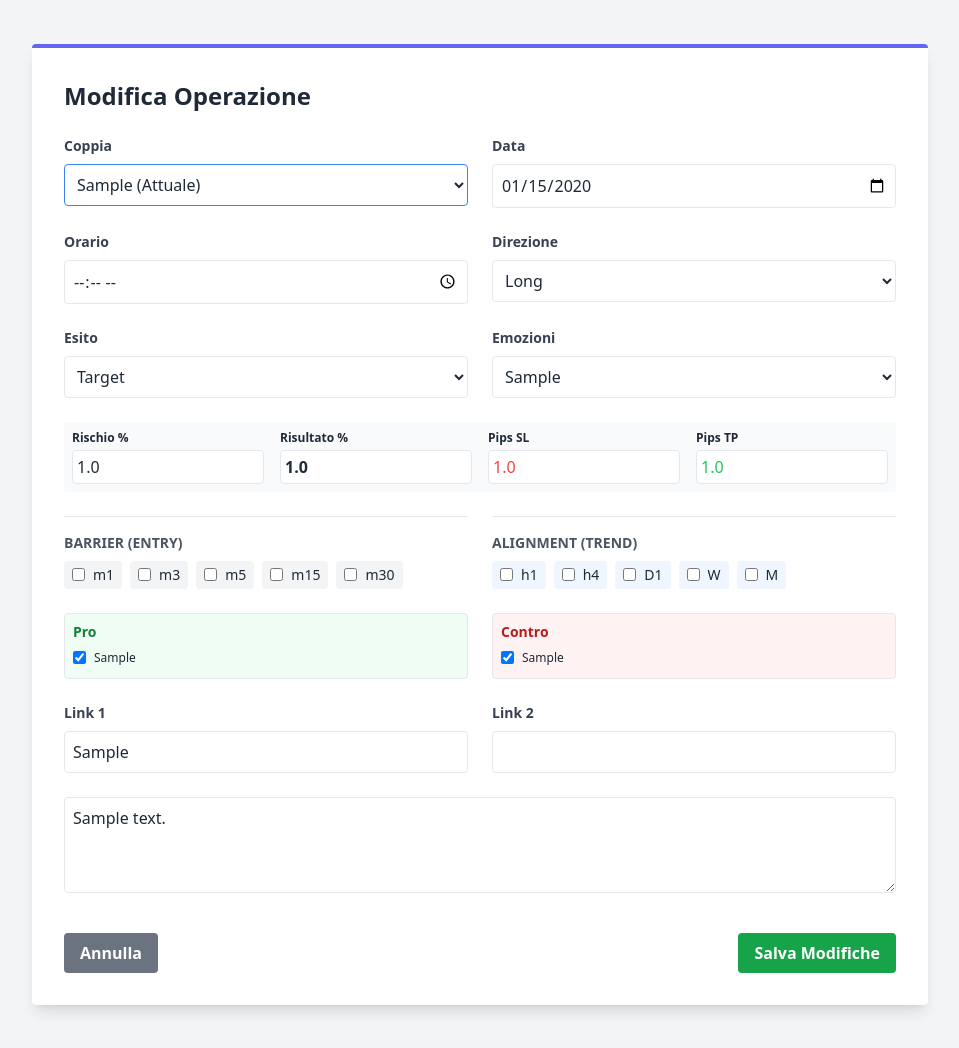
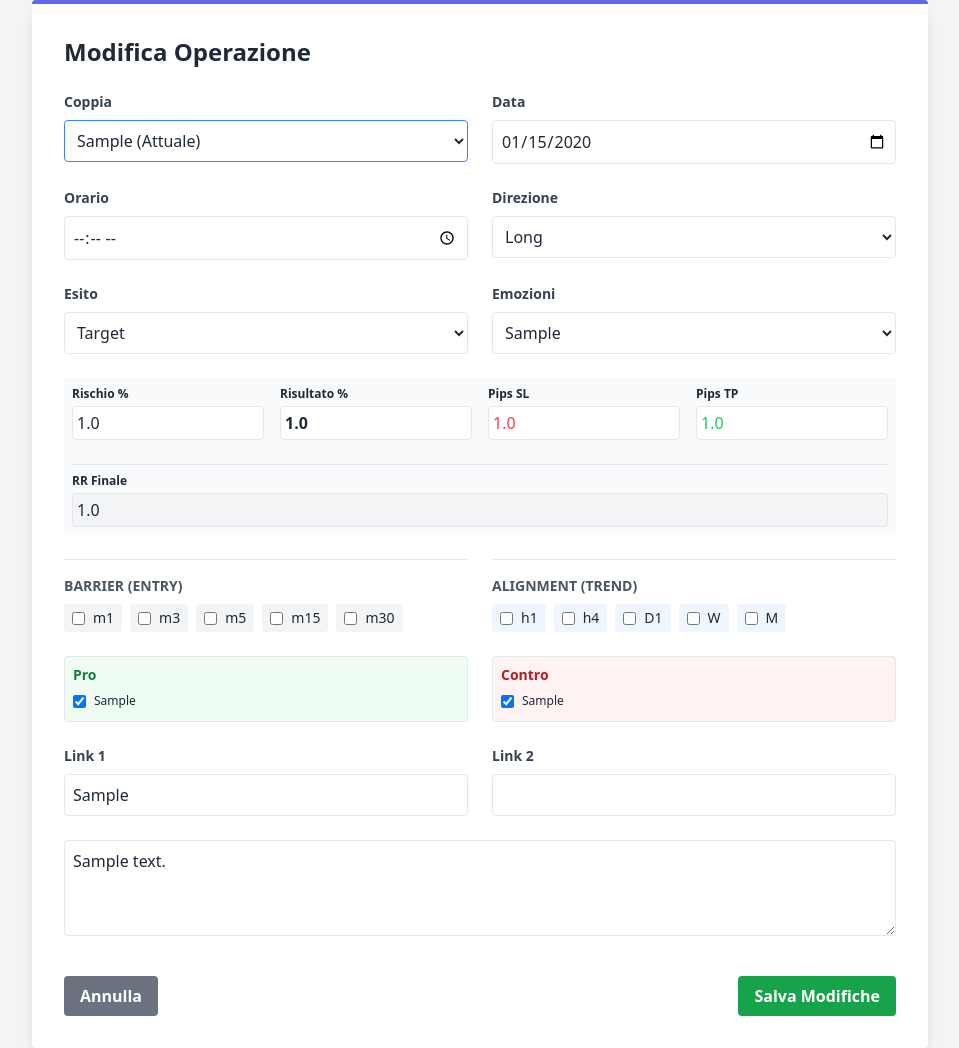
Before and after one commit to ipadpeda-ctrl/dtcjournal, a Flask app: page /edit_trade/1 in a window 1280 px wide. Shown: the whole page, without its empty margins (160-1119 px from the left). Run offline with Flask 3, Linux system fonts and the light colour scheme; a user stored in the database is signed in; tables that the repository leaves empty hold one stand-in row (values such as "Sample post"); some libraries are stand-ins or nearby versions.

Commit message:
Add files via upload

```diff
--- a/templates/edit_trade.html
+++ b/templates/edit_trade.html
@@ -34,14 +34,15 @@
             <div><label class="block text-gray-700 dark:text-gray-300 text-sm font-bold mb-2">Data</label><input type="date" name="date" value="{{ trade.date.strftime('%Y-%m-%d') }}" class="border dark:border-gray-600 p-2 rounded w-full bg-white dark:bg-gray-700 dark:text-white"></div>
             <div><label class="block text-gray-700 dark:text-gray-300 text-sm font-bold mb-2">Orario</label><input type="time" name="time" value="{{ trade.time }}" class="border dark:border-gray-600 p-2 rounded w-full bg-white dark:bg-gray-700 dark:text-white"></div>
             <div><label class="block text-gray-700 dark:text-gray-300 text-sm font-bold mb-2">Direzione</label><select name="direction" class="border dark:border-gray-600 p-2 rounded w-full bg-white dark:bg-gray-700 dark:text-white"><option value="Long" {% if trade.direction == 'Long' %}selected{% endif %}>Long</option><option value="Short" {% if trade.direction == 'Short' %}selected{% endif %}>Short</option></select></div>
-            <div><label class="block text-gray-700 dark:text-gray-300 text-sm font-bold mb-2">Esito</label><select name="outcome" class="border dark:border-gray-600 p-2 rounded w-full bg-white dark:bg-gray-700 dark:text-white"><option value="Target" {% if trade.outcome == 'Target' %}selected{% endif %}>Target</option><option value="Stop Loss" {% if trade.outcome == 'Stop Loss' %}selected{% endif %}>Stop Loss</option><option value="Breakeven" {% if trade.outcome == 'Breakeven' %}selected{% endif %}>Breakeven</option><option value="Non Fillato" {% if trade.outcome == 'Non Fillato' %}selected{% endif %}>Non Fillato</option><option value="Setup" {% if trade.outcome == 'Setup' %}selected{% endif %}>Setup</option></select></div>
+            <div><label class="block text-gray-700 dark:text-gray-300 text-sm font-bold mb-2">Esito</label><select name="outcome" id="outcome" class="border dark:border-gray-600 p-2 rounded w-full bg-white dark:bg-gray-700 dark:text-white"><option value="Target" {% if trade.outcome == 'Target' %}selected{% endif %}>Target</option><option value="Stop Loss" {% if trade.outcome == 'Stop Loss' %}selected{% endif %}>Stop Loss</option><option value="Breakeven" {% if trade.outcome == 'Breakeven' %}selected{% endif %}>Breakeven</option><option value="Non Fillato" {% if trade.outcome == 'Non Fillato' %}selected{% endif %}>Non Fillato</option><option value="Setup" {% if trade.outcome == 'Setup' %}selected{% endif %}>Setup</option></select></div>
             <div><label class="block text-gray-700 dark:text-gray-300 text-sm font-bold mb-2">Emozioni</label><select name="emotions" class="border dark:border-gray-600 p-2 rounded w-full bg-white dark:bg-gray-700 dark:text-white"><option value="{{ trade.emotions }}" selected>{{ trade.emotions }}</option><option value="ansia">Ansia</option><option value="stress">Stress</option><option value="paura">Paura</option><option value="fretta">Fretta</option><option value="tranquillo">Tranquillo</option><option value="sicuro">Sicuro</option><option value="calmo">Calmo</option></select></div>
 
             <div class="col-span-1 md:col-span-2 grid grid-cols-4 gap-4 bg-gray-50 dark:bg-gray-700 p-2 rounded">
-                <div><label class="block text-xs font-bold mb-1">Rischio %</label><input type="number" step="0.01" name="risk_percent" value="{{ trade.risk_percent }}" class="border p-1 rounded w-full"></div>
-                <div><label class="block text-xs font-bold mb-1">Risultato %</label><input type="number" step="0.01" name="result_percent" value="{{ trade.result_percent }}" class="border p-1 rounded w-full font-bold"></div>
-                <div><label class="block text-xs font-bold mb-1">Pips SL</label><input type="number" step="0.1" name="pips_sl" value="{{ trade.pips_sl }}" class="border p-1 rounded w-full text-red-500"></div>
-                <div><label class="block text-xs font-bold mb-1">Pips TP</label><input type="number" step="0.1" name="pips_tp" value="{{ trade.pips_tp }}" class="border p-1 rounded w-full text-green-500"></div>
+                <div><label class="block text-xs font-bold mb-1">Rischio %</label><input type="number" step="0.01" name="risk_percent" id="risk_percent" value="{{ trade.risk_percent }}" class="border p-1 rounded w-full"></div>
+                <div><label class="block text-xs font-bold mb-1">Risultato %</label><input type="number" step="0.01" name="result_percent" id="result_percent" value="{{ trade.result_percent }}" class="border p-1 rounded w-full font-bold"></div>
+                <div><label class="block text-xs font-bold mb-1">Pips SL</label><input type="number" step="0.1" name="pips_sl" id="pips_sl" value="{{ trade.pips_sl }}" class="border p-1 rounded w-full text-red-500"></div>
+                <div><label class="block text-xs font-bold mb-1">Pips TP</label><input type="number" step="0.1" name="pips_tp" id="pips_tp" value="{{ trade.pips_tp }}" class="border p-1 rounded w-full text-green-500"></div>
+                <div class="col-span-4 mt-2 border-t pt-2"><label class="block text-xs font-bold mb-1">RR Finale</label><input type="number" step="0.01" name="rr_final" id="rr_final" value="{{ trade.rr_final }}" class="border p-1 rounded w-full bg-gray-100 dark:bg-gray-600"></div>
             </div>
 
             <div class="col-span-1 border-t dark:border-gray-700 pt-4">
@@ -64,5 +65,43 @@
             <div class="col-span-1 md:col-span-2 flex justify-between mt-4"><a href="/dashboard" class="bg-gray-500 dark:bg-gray-700 text-white font-bold py-2 px-4 rounded">Annulla</a><button type="submit" class="bg-green-600 hover:bg-green-700 text-white font-bold py-2 px-4 rounded">Salva Modifiche</button></div>
         </form>
     </div>
+
+    <script>
+        // --- AUTOMAZIONE CAMPI JS ---
+        document.addEventListener("DOMContentLoaded", function() {
+            const riskInput = document.getElementById('risk_percent');
+            const rrInput = document.getElementById('rr_final');
+            const slInput = document.getElementById('pips_sl');
+            const tpInput = document.getElementById('pips_tp');
+            const outcomeSelect = document.getElementById('outcome');
+            const resultInput = document.getElementById('result_percent');
+
+            function calculateStats() {
+                const sl = parseFloat(slInput.value) || 0;
+                const tp = parseFloat(tpInput.value) || 0;
+                const risk = parseFloat(riskInput.value) || 0;
+                const outcome = outcomeSelect.value;
+                let rr = parseFloat(rrInput.value) || 0;
+
+                if (sl > 0 && tp > 0) {
+                    rr = (tp / sl);
+                    rrInput.value = rr.toFixed(2);
+                }
+
+                if (outcome === 'Stop Loss') {
+                    if (risk > 0) resultInput.value = (-risk).toFixed(2);
+                } else if (outcome === 'Target') {
+                    if (risk > 0 && rr > 0) resultInput.value = (risk * rr).toFixed(2);
+                } else if (outcome === 'Breakeven') {
+                    resultInput.value = 0;
+                }
+            }
+
+            [riskInput, rrInput, slInput, tpInput, outcomeSelect].forEach(el => {
+                if(el) el.addEventListener('input', calculateStats);
+                if(el) el.addEventListener('change', calculateStats);
+            });
+        });
+    </script>
 </body>
 </html>
--- a/templates/statistics.html
+++ b/templates/statistics.html
@@ -22,8 +22,8 @@
             </div>
             <div class="flex gap-4">
                 <div class="bg-white dark:bg-gray-800 px-4 py-2 rounded shadow text-center">
-                    <span class="text-xs text-gray-500 uppercase block">Trade Totali</span>
-                    <span class="font-bold text-xl">{{ total_trades }}</span>
+                    <span class="text-xs text-gray-500 uppercase block">Trades / Giorni</span>
+                    <span class="font-bold text-xl">{{ total_trades }} / {{ total_days }}</span>
                 </div>
                 <div class="bg-white dark:bg-gray-800 px-4 py-2 rounded shadow text-center">
                     <span class="text-xs text-gray-500 uppercase block">Media/Settimana</span>
```
Also changed, not shown: templates/dashboard.html (+48 -7 lines).
